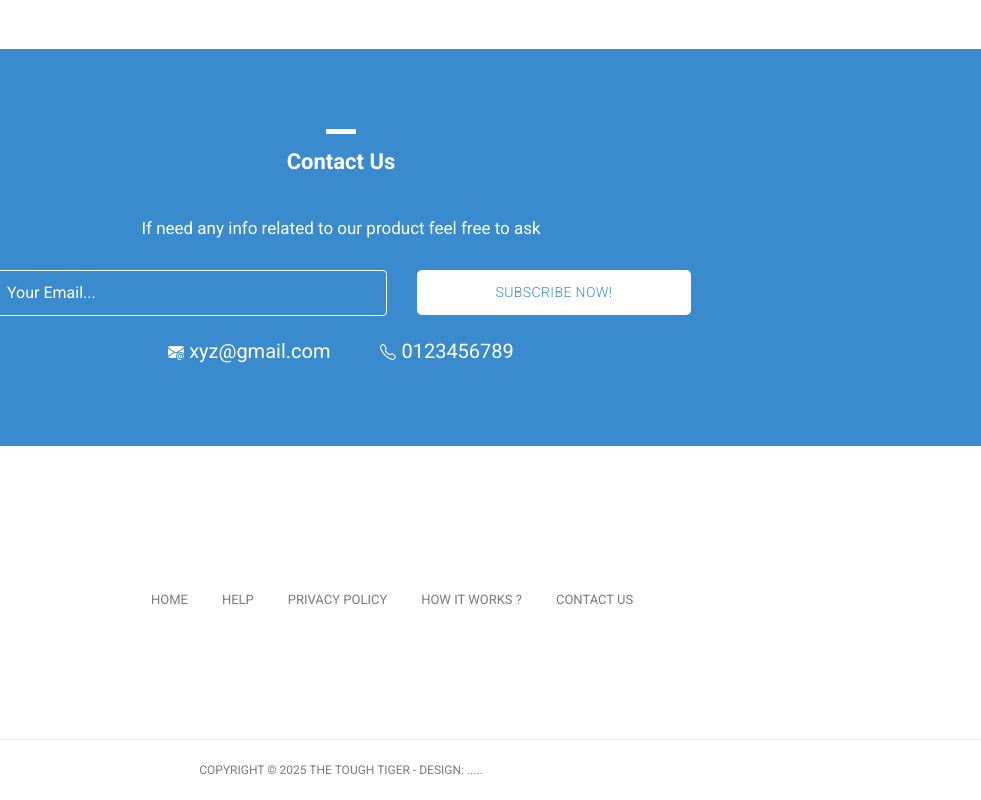
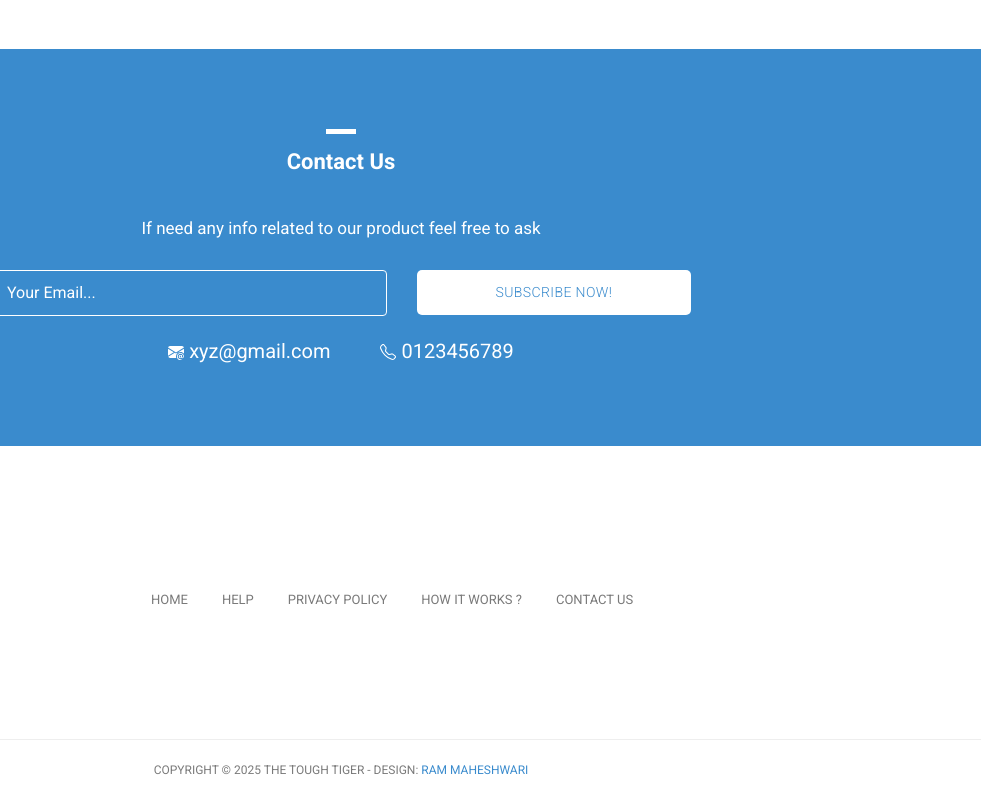
Before and after one commit to rammaheshwari2003/e-com, a plain HTML site: page index.html in a window 1280 px wide. Shown: the part 2198-2998 px from the top of the page, 299-1280 px from the left. Drawn offline with Linux system fonts and the light colour scheme.

Commit message:
Update index.html

```diff
--- a/index.html
+++ b/index.html
@@ -250,7 +250,7 @@
           <div class="col-md-12">
             <div class="copyright-text">
               <p>Copyright &copy; 2025 The Tough Tiger
-                - Design: <a rel="nofollow" href="https://www.facebook.com/tooplate">.....</a></p>
+                - Design: <a rel="nofollow" href="https://www.facebook.com/tooplate">RAM MAHESHWARI</a></p>
             </div>
           </div>
         </div>
```
